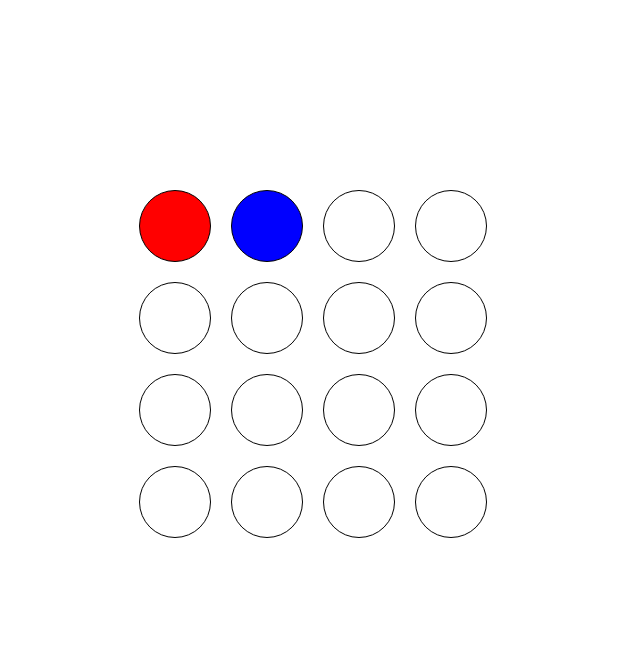
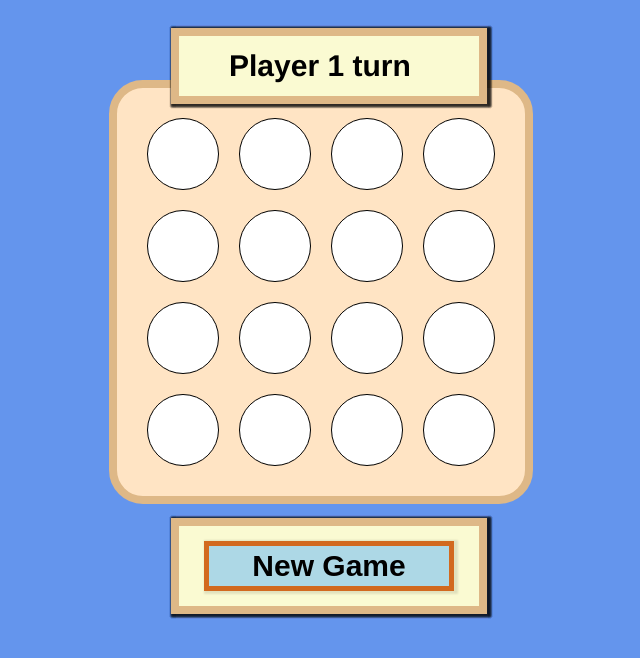
Before and after one commit to Adelino-Ribeiro/connect-4-react-js, a React (Create React App) app: page / in a window 1280 px wide. Shown: the top 658 px of the page, without its empty margins (331-971 px from the left). Built offline with nearby package versions, Linux system fonts and the light colour scheme.

Commit message:
calculating the winner

```diff
--- a/package.json
+++ b/package.json
@@ -1,4 +1,5 @@
 {
+  "homepage": "https://adelino-ribeiro.github.io/connect-4-react-js",
   "name": "connect-4-clone",
   "version": "0.1.0",
   "private": true,
@@ -14,6 +15,8 @@
   },
   "scripts": {
     "start": "react-scripts start",
+    "predeploy": "npm run build",
+    "deploy": "gh-pages -d build",
     "build": "react-scripts build",
     "test": "react-scripts test"
   },
@@ -34,5 +37,8 @@
       "last 1 firefox version",
       "last 1 safari version"
     ]
+  },
+  "devDependencies": {
+    "gh-pages": "^6.1.1"
   }
 }
--- /dev/null
+++ b/src/Components/App.jsx
@@ -0,0 +1,11 @@
+import GameBoard from "./GameBoard";
+
+const App = () => {
+  return (
+    <div className="app-container">
+      <GameBoard />
+    </div>
+  );
+};
+
+export default App;
--- a/src/Components/GameBoard.jsx
+++ b/src/Components/GameBoard.jsx
@@ -1,43 +1,69 @@
-import React, {useState} from "react";
+import React, { useState } from "react";
 import GameCircle from "./GameCircle";
-import '../Game.css';
+import "../Game.css";
+import GameHeader from "./GameHeader";
+import GameFooter from "./GameFooter";
+import { isWinner } from "./Helper";
+
+const NO_CIRCLES = 16;
+const NO_PLAYER = 0;
+const PLAYER_1 = 1;
+const PLAYER_2 = 2;
 
 const GameBoard = () => {
+  const [gameBoard, setGameBoard] = useState(Array(16).fill(NO_PLAYER));
 
-  const [gameBoard, setGameBoard] = useState(Array(16).fill(0));
+  const [currentPlayer, setCurrentPlayer] = useState(PLAYER_1);
+
+  console.log(gameBoard);
+
+  const initBoard = () => {
+    const circles = [];
+
+    for (let i = 0; i < NO_CIRCLES; i++) {
+      circles.push(renderCircle(i));
+    }
+
+    return circles;
+  };
 
   const circleClicked = (id) => {
-    debugger;
     console.log("circle clicked: " + id);
 
-    gameBoard[id] = 1;
+    if (isWinner(gameBoard, id, currentPlayer)) {
+      console.log("Win");
+      debugger;
+    }
 
-    setGameBoard(gameBoard);
+    setGameBoard((prev) => {
+      return prev.map((circle, pos) => {
+        if (pos === id) return currentPlayer;
 
-    console.log(gameBoard);
+        return circle;
+      });
+    });
 
-  }
+    setCurrentPlayer(currentPlayer === PLAYER_1 ? PLAYER_2 : PLAYER_1);
 
-  return (
-    <div className="gameBoard">
-      <GameCircle id={1} className='player-1' onCircleClicked={circleClicked}/>
-      <GameCircle id={2} className='player-2' onCircleClicked={circleClicked}/>
-      <GameCircle id={3} onCircleClicked={circleClicked}/>
-      <GameCircle id={4} onCircleClicked={circleClicked}/>
-      <GameCircle id={5} onCircleClicked={circleClicked}/>
-      <GameCircle id={6} onCircleClicked={circleClicked}/>
-      <GameCircle id={7} onCircleClicked={circleClicked}/>
-      <GameCircle id={8} onCircleClicked={circleClicked}/>
-      <GameCircle id={9} onCircleClicked={circleClicked}/>
-      <GameCircle id={10} onCircleClicked={circleClicked}/>
-      <GameCircle id={11} onCircleClicked={circleClicked}/>
-      <GameCircle id={12} onCircleClicked={circleClicked}/>
-      <GameCircle id={13} onCircleClicked={circleClicked}/>
-      <GameCircle id={14} onCircleClicked={circleClicked}/>
-      <GameCircle id={15} onCircleClicked={circleClicked}/>
-      <GameCircle id={16} onCircleClicked={circleClicked}/>
-    </div>
-  );
+    console.log(currentPlayer);
+  };
+
+  const renderCircle = (id) => {
+    return (
+      <>
+        <GameHeader player={currentPlayer} />
+        <GameCircle
+          key={id}
+          id={id}
+          className={`player-${gameBoard[id]}`}
+          onCircleClicked={circleClicked}
+        />
+        <GameFooter />
+      </>
+    );
+  };
+
+  return <div className="gameBoard">{initBoard()}</div>;
 };
 
 export default GameBoard;
--- a/src/Components/GameCircle.jsx
+++ b/src/Components/GameCircle.jsx
@@ -2,7 +2,6 @@ import React from "react";
 import "../Game.css";
 
 const GameCircle = ({ id, children, onCircleClicked, className }) => {
-
   // const color = (id % 2 === 0) ?  'odd' : 'even';
 
   return (
--- /dev/null
+++ b/src/Components/GameFooter.jsx
@@ -0,0 +1,11 @@
+import React from 'react'
+
+const GameFooter = () => {
+  return (
+    <div className='panel footer'>
+      <button>New Game</button>
+    </div>
+  )
+}
+
+export default GameFooter
--- /dev/null
+++ b/src/Components/GameHeader.jsx
@@ -0,0 +1,11 @@
+import React from 'react'
+
+const GameHeader = ({player}) => {
+  return (
+    <div className='panel header'>
+      <div className="header-text">Player {player} turn</div>
+    </div>
+  )
+}
+
+export default GameHeader
--- /dev/null
+++ b/src/Components/Helper.jsx
@@ -0,0 +1,32 @@
+export const isWinner = (gameBoard, currentMove, currentPlayer) => {
+
+    let board = [...gameBoard];
+
+    board[currentMove] = currentPlayer;
+
+  const winLines = [
+    [0, 1, 2, 3],
+    [4, 5, 6, 7],
+    [8, 9, 10, 11],
+    [12, 13, 14, 15],
+    [0, 4, 8, 12],
+    [1, 5, 9, 13],
+    [2, 6, 10, 14],
+    [3, 7, 11, 15],
+    [0, 5, 10, 15],
+    [3, 6, 9, 12],
+  ];
+
+  for (let i = 0; i < winLines.length; i++) {
+    const [c1, c2, c3, c4] = winLines[i];
+
+    if (
+      board[c1] > 0 &&
+      board[c1] === board[c2] &&
+      board[c2] === board[c3] &&
+      board[c3] === board[c4]
+    )
+      return true;
+    }
+    return false;
+};
--- a/src/Game.css
+++ b/src/Game.css
@@ -1,3 +1,69 @@
+body {
+    background-color: cornflowerblue;
+    font-family: 'Franklin Gothic Medium', 'Arial Narrow', Arial, sans-serif;
+}
+
+.app-container {
+    width: 800px;
+    width: 800px;
+    position: absolute;
+    top: 10%;
+    left: 50%;
+    margin-left: -400px;
+}
+
+.panel {
+    position: absolute;
+    background-color: lightgoldenrodyellow;
+    border: 8px solid burlywood;
+    -webkit-box-shadow: 2px 1px 2px 2px rgba(0, 0, 0, 0.1);
+    box-shadow: 2px 1px 2px 2px rgba(0, 0, 0, 0.1);
+    z-index: 1;
+}
+
+.header {
+    left: 50%;
+    top: -60px;
+    height: 60px;
+    width: 300px;
+    margin-left: -150px;
+}
+
+.header-text {
+    font-size: 30px;
+    font-weight: bold;
+    width: 200px;
+    margin: 0;
+    position: absolute;
+    top: 50%;
+    left: 50%;
+    -ms-transform: translate(-50%, -50%);
+    transform: translate(-50%, -50%);
+}
+
+.footer {
+    left: 50%;
+    top: 430px;
+    height: 80px;
+    width: 300px;
+    margin-left: -150px;
+}
+
+.footer button {
+    position: absolute;
+    left: 50%;
+    top: 15px;
+    margin-left: -125px;
+    width: 250px;
+    height: 50px;
+    background-color: lightblue;
+    font-size: 30px;
+    -webkit-box-shadow: 2px 1px 2px 2px rgba(0, 0, 0, 0.1);
+    box-shadow: 2px 1px 2px 2px rgba(0, 0, 0, 0.1);
+    border: 5px solid chocolate;
+    font-weight: bold;
+}
+
 .gameBoard {
     display: grid;
     grid-template-columns:  1fr 1fr 1fr 1fr;
@@ -7,6 +73,9 @@
     left: 50%;
     margin-left: -200px;
     top: 20%;
+    background-color: bisque;
+    border: 8px solid burlywood;
+    border-radius: 8%;
 }
 
 .gameCircle {
--- a/src/index.js
+++ b/src/index.js
@@ -1,8 +1,8 @@
 import React from 'react';
 import ReactDOM from 'react-dom/client';
-import GameBoard from './Components/GameBoard';
+import App from './Components/App';
 
 const root = ReactDOM.createRoot(document.getElementById('root'));
 root.render(
-    <GameBoard />
+    <App />
 );
```
Also changed, not shown: 1 other file (tests, documents, lock files or other folders).
